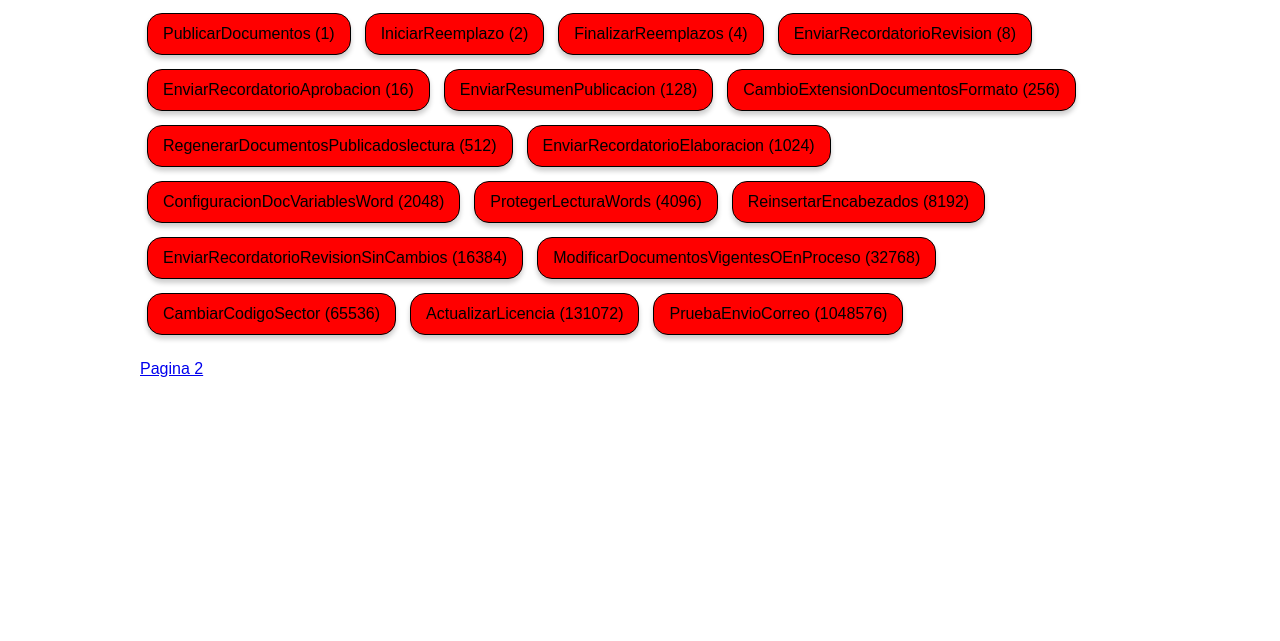
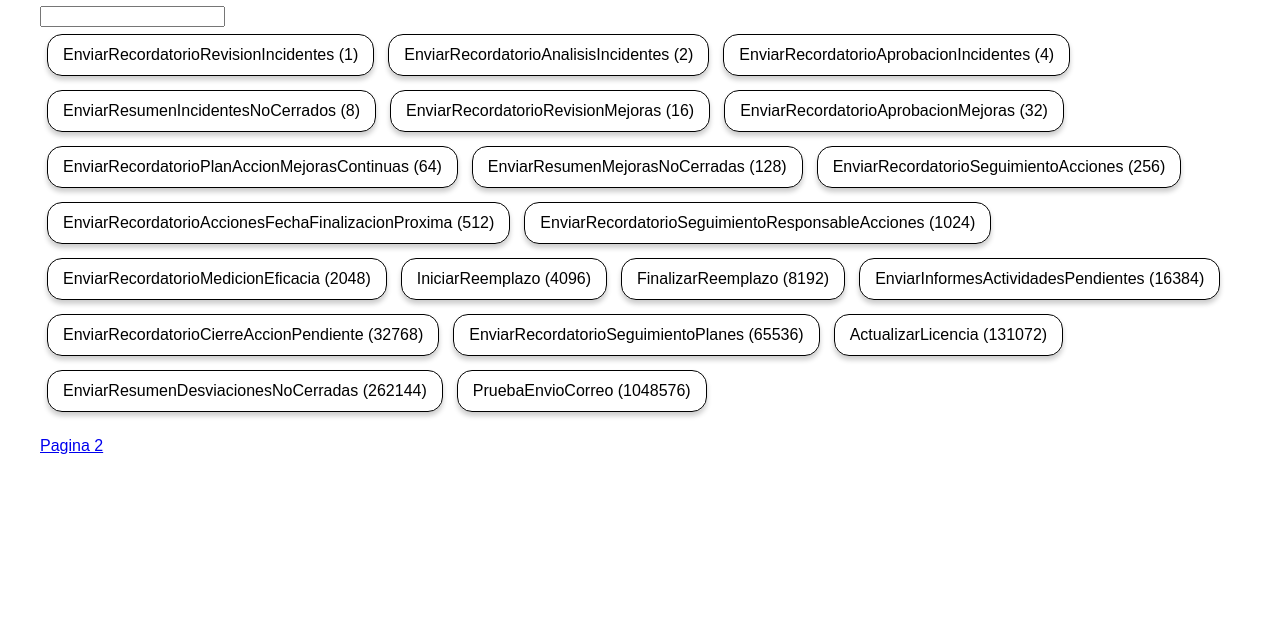
Before and after one commit to yuniors87/CaT, a Gatsby site: page / in a window 1280 px wide. Shown: the part 159-800 px from the top of the page. Built offline with nearby package versions, Linux system fonts and the light colour scheme; Gatsby itself is replaced by a stand-in of ours.

Commit message:
aborted the use of hooks

```diff
--- a/src/components/layout.js
+++ b/src/components/layout.js
@@ -23,7 +23,7 @@ const Layout = ({ children }) => {
         style={{
           margin: `0 auto`,
           // maxWidth: 960,
-          maxWidth: 1000,
+          maxWidth: 1200,
           padding: `0px 1.0875rem 1.45rem`,
           paddingTop: 0,
         }}
--- a/src/components/list.js
+++ b/src/components/list.js
@@ -16,21 +16,10 @@ const Item = styled.div`
   margin: 7px;
   padding: 0 15px;
   box-shadow: 0 4px 5px rgba(0, 0, 0, 0.2);
-  background: ${props => (props.activo ? "lightgreen" : "red")};
+  background: ${props => (props.activo ? "lightgreen" : "")};
 `
 
-const LabelItem = styled.p`
-  margin: 0;
-`
-
-function List({ tareas, onClick, cambiar }) {
-  function handleChange(event) {
-    // Here, we invoke the callback with the new value
-    // props.onChange(event.target.value);
-    console.log("click desde la lista")
-    onClick(event.target.value)
-    console.log(event.target.getAttribute("data-valor"))
-  }
+function List({ tareas, cambiar }) {
   return (
     <StyledList>
       {tareas.map(tarea => (
@@ -40,8 +29,7 @@ function List({ tareas, onClick, cambiar }) {
           activo={tarea.activo}
           onClick={cambiar}
         >
-          {/* <LabelItem> */}
-          {tarea.nombre} ({tarea.valor}){/* </LabelItem> */}
+          {tarea.nombre} ({tarea.valor})
         </Item>
       ))}
     </StyledList>
--- a/src/pages/index.js
+++ b/src/pages/index.js
@@ -1,62 +1,84 @@
-import React, { useState } from "react"
+import React, { Component } from "react"
 import { Link } from "gatsby"
 
 import Layout from "../components/layout"
 import List from "../components/list"
 
 const tareasBase = [
-  { nombre: "PublicarDocumentos", valor: 1 },
-  { nombre: "IniciarReemplazo", valor: 2 },
-  { nombre: "FinalizarReemplazos", valor: 4 },
-  { nombre: "EnviarRecordatorioRevision", valor: 8 },
-  { nombre: "EnviarRecordatorioAprobacion", valor: 16 },
-  { nombre: "EnviarResumenPublicacion", valor: 128 },
-  { nombre: "CambioExtensionDocumentosFormato", valor: 256 },
-  { nombre: "RegenerarDocumentosPublicadoslectura", valor: 512 },
-  { nombre: "EnviarRecordatorioElaboracion", valor: 1024 },
-  { nombre: "ConfiguracionDocVariablesWord", valor: 2048 },
-  { nombre: "ProtegerLecturaWords", valor: 4096 },
-  { nombre: "ReinsertarEncabezados", valor: 8192 },
-  { nombre: "EnviarRecordatorioRevisionSinCambios", valor: 16384 },
-  { nombre: "ModificarDocumentosVigentesOEnProceso", valor: 32768 },
-  { nombre: "CambiarCodigoSector", valor: 65536 },
-  { nombre: "ActualizarLicencia", valor: 131072 },
-  { nombre: "PruebaEnvioCorreo", valor: 1048576 },
+  {nombre: "EnviarRecordatorioRevisionIncidentes", valor: 1,},
+  {nombre: "EnviarRecordatorioAnalisisIncidentes", valor: 2,},
+  {nombre: "EnviarRecordatorioAprobacionIncidentes", valor: 4,},
+  {nombre: "EnviarResumenIncidentesNoCerrados", valor: 8,},
+  {nombre: "EnviarRecordatorioRevisionMejoras", valor: 16,},
+  {nombre: "EnviarRecordatorioAprobacionMejoras", valor: 32,},
+  {nombre: "EnviarRecordatorioPlanAccionMejorasContinuas", valor: 64,},
+  {nombre: "EnviarResumenMejorasNoCerradas", valor: 128,},
+  {nombre: "EnviarRecordatorioSeguimientoAcciones", valor: 256,},
+  {nombre: "EnviarRecordatorioAccionesFechaFinalizacionProxima", valor: 512,},
+  {nombre: "EnviarRecordatorioSeguimientoResponsableAcciones", valor: 1024,},
+  {nombre: "EnviarRecordatorioMedicionEficacia", valor: 2048,},
+  {nombre: "IniciarReemplazo", valor: 4096,},
+  {nombre: "FinalizarReemplazo", valor: 8192,},
+  {nombre: "EnviarInformesActividadesPendientes", valor: 16384,},
+  {nombre: "EnviarRecordatorioCierreAccionPendiente", valor: 32768,},
+  {nombre: "EnviarRecordatorioSeguimientoPlanes", valor: 65536,},
+  {nombre: "ActualizarLicencia", valor: 131072,},
+  {nombre: "EnviarResumenDesviacionesNoCerradas", valor: 262144,},
+  {nombre: "PruebaEnvioCorreo", valor: 1048576},
 ]
 
-function IndexPage() {
-  const [items, setItems] = useState(
-    tareasBase.map(tarea => ({
-      nombre: tarea.nombre,
-      valor: tarea.valor,
-      activo: false,
-    }))
-  )
-  const handleSubmit = evt => {
-    evt.preventDefault()
-    console.log("clicl desde index")
+class IndexPage extends Component {
+  constructor(props) {
+    super(props)
+    this.state = {
+      tareas: tareasBase,
+      valorTotal: 0,
+    }
+    this.cambiar = this.cambiar.bind(this)
   }
 
-  const cambiar = e => {
-    // console.log(e.target.getAttribute("data-valor"))
-    const val = e.target.getAttribute("data-valor")
-    const nuevoEstado = items
-    const objIndex = nuevoEstado.findIndex(obj => obj.valor == val)
-    console.log(items[objIndex])
-    nuevoEstado[objIndex].activo = !nuevoEstado[objIndex].activo
-    setItems(nuevoEstado)
-    console.log(objIndex)
-    console.log(items[objIndex])
-
+  calcularValor() {
+    const seleccionados = this.state.tareas.filter(tarea => tarea.activo)
+    const valor = seleccionados.reduce(function(accumulator, seleccionado) {
+      return accumulator + seleccionado.valor
+    }, 0)
+    this.setState({ valorTotal: valor })
   }
 
+  calcularLista(e) {
+    const valor = e.target.value
+    this.setState({ valorTotal: valor })
+    let nuevaLista = this.state.tareas.map(function(elem) {
+      return elem.valor
+    })
+    console.log(nuevaLista)
+  }
+
+  cambiar(e) {
+    const val = e.target.getAttribute("data-valor")
+    const nuevoEstado = this.state.tareas
+    const objIndex = nuevoEstado.findIndex(obj => obj.valor == val)
+    nuevoEstado[objIndex].activo = !nuevoEstado[objIndex].activo
+    this.setState({ tareas: nuevoEstado })
+    this.calcularValor()
+  }
+  render() {
     return (
       <Layout>
         <h1>Pruebas</h1>
-      <List tareas={items} onClick={handleSubmit} cambiar={cambiar} />
+        <input
+          type="number"
+          name="title"
+          value={this.state.valorTotal > 0 ? this.state.valorTotal : ""}
+          onChange={e => {
+            this.calcularLista(e)
+          }}
+        />
+        <List tareas={this.state.tareas} cambiar={this.cambiar} />
         <br />
         <Link to="/page-2">Pagina 2</Link>
       </Layout>
     )
   }
+}
 export default IndexPage
```
Lines whose indentation alone changed are shown as unchanged.
